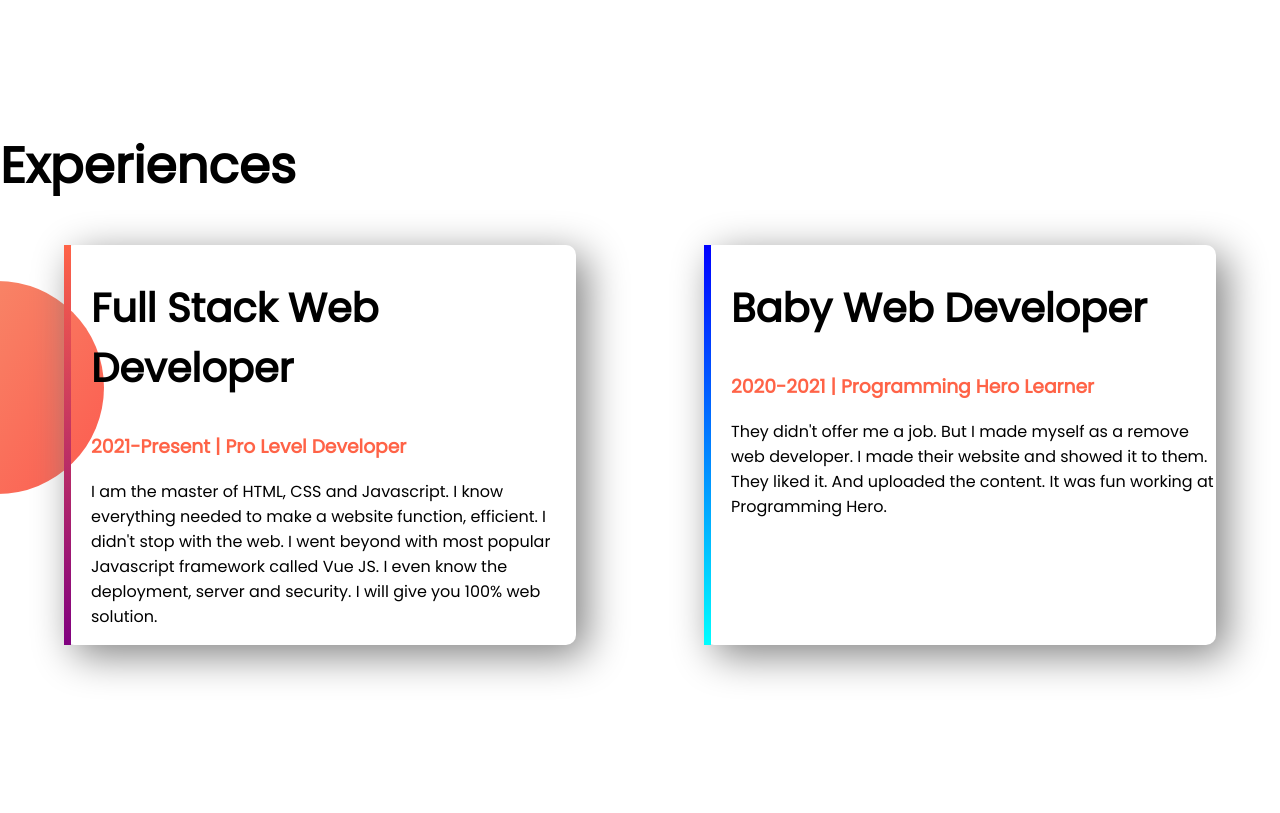
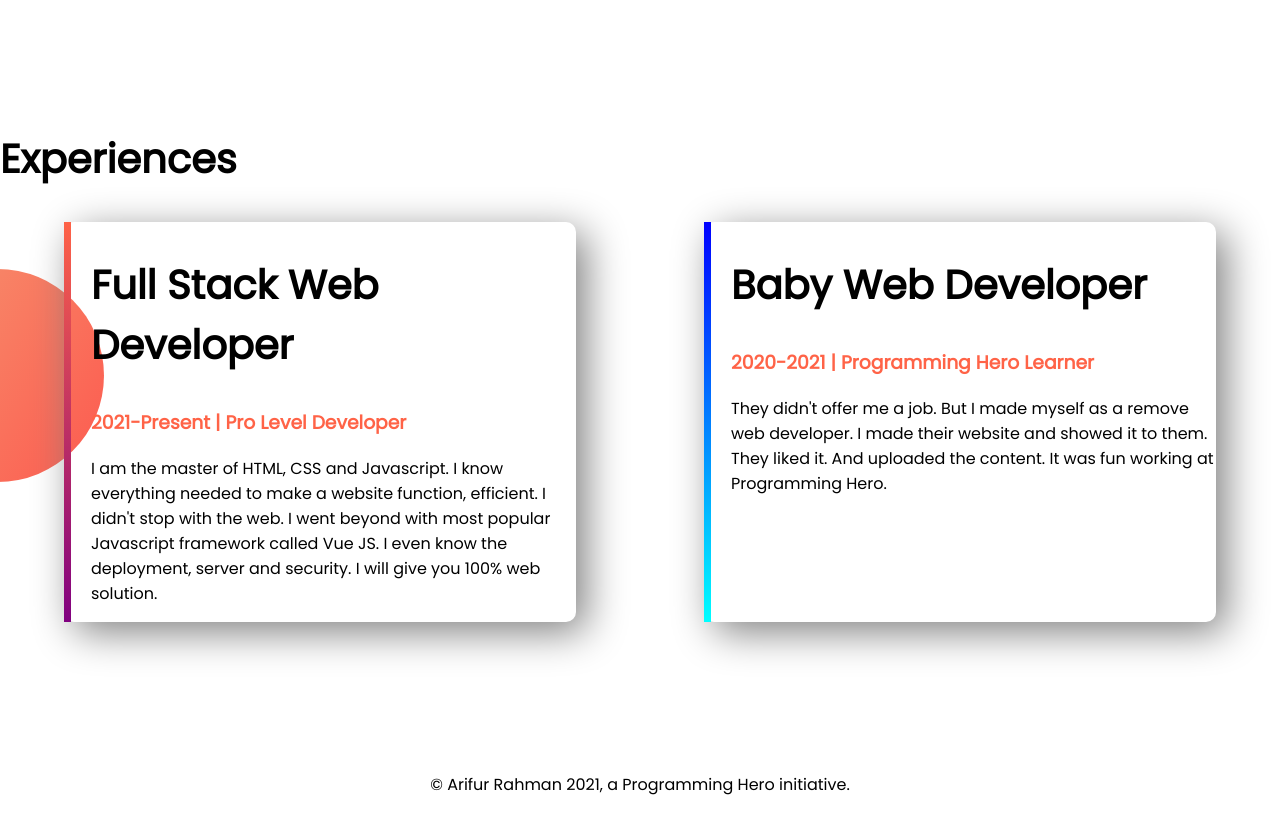
Before and after one commit to arifurrahman5233/developer-portfolio, a plain HTML site: page index.html in a window 1280 px wide. Shown: the part 1580-2393 px from the top of the page. Drawn offline with Linux system fonts and the light colour scheme.

Commit message:
footer section

```diff
--- a/index.html
+++ b/index.html
@@ -96,5 +96,11 @@
         </div>
     </section>
 
+    <footer>
+        <p>
+            © Arifur Rahman 2021, a Programming Hero initiative.
+        </p>
+    </footer>
+
 </body>
 </html>
--- a/style.css
+++ b/style.css
@@ -5,7 +5,7 @@ body{
 
 }
 h1{
-    font-size: 50px;
+    font-size: 40px;
 }
 h2{
     font-size: 40px;
@@ -74,3 +74,8 @@ h2{
     border-image-slice: 1;
 
 }
+
+footer p{
+    text-align: center;
+
+}
```
